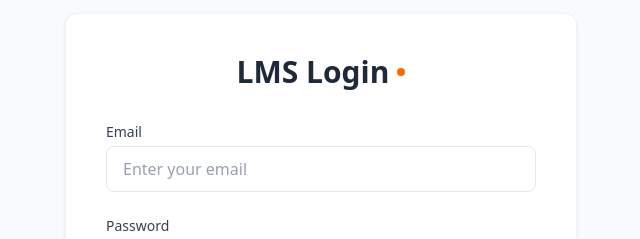
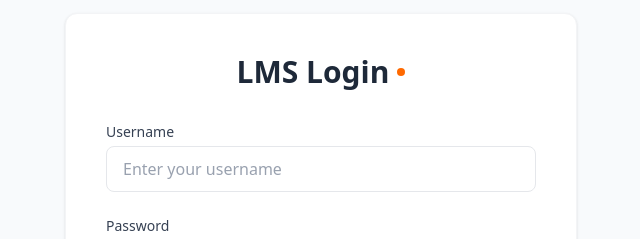
Before and after one commit to thegit-69/lms, a React (Vite) app: page /login in a window 1280 px wide. Shown: the part 196-435 px from the top of the page, without its empty margins (319-959 px from the left). Built offline with nearby package versions, Linux system fonts and the light colour scheme; no server answers.

Commit message:
Changed from email login to username login in front-end for better UX

```diff
--- a/src/auth/Login.jsx
+++ b/src/auth/Login.jsx
@@ -3,7 +3,7 @@
 import supabase from '../services/supabaseClient';
 
 function Login() {
-    const [email, setEmail] = useState('');
+    const [username, setUsername] = useState('');
     const [password, setPassword] = useState('');
     const [loading, setLoading] = useState(false);
     const [error, setError] = useState('');
@@ -16,6 +16,9 @@
         setLoading(true);
 
         try {
+            // Convert username to email format
+            const email = `${username}@lms.local`;
+
             // Sign in with Supabase Auth
             const { data: authData, error: authError } = await supabase.auth.signInWithPassword({
                 email,
@@ -70,18 +73,18 @@
                 <form onSubmit={handleSubmit} className="space-y-4 sm:space-y-5 lg:space-y-6">
                     <div>
                         <label
-                            htmlFor="email"
+                            htmlFor="username"
                             className="block text-sm font-medium text-gray-700 mb-1"
                         >
-                            Email
+                            Username
                         </label>
                         <input
-                            type="email"
-                            id="email"
-                            value={email}
-                            onChange={(e) => setEmail(e.target.value)}
+                            type="text"
+                            id="username"
+                            value={username}
+                            onChange={(e) => setUsername(e.target.value)}
                             required
-                            placeholder="Enter your email"
+                            placeholder="Enter your username"
                             className="w-full px-4 py-2.5 border border-gray-200 rounded-lg text-gray-900 placeholder-gray-400 focus:outline-none focus:ring-2 focus:ring-orange-500 focus:border-transparent transition-colors"
                         />
                     </div>
```
